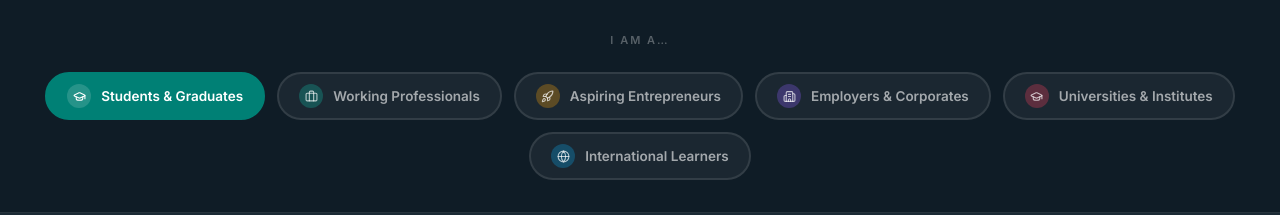
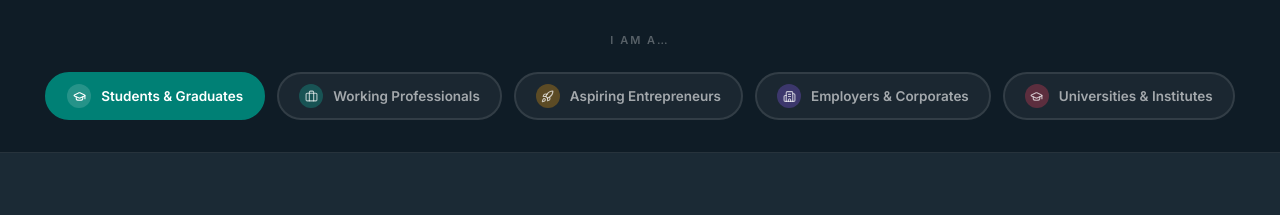
Before and after one commit to iicfeglobal-create/IICFE, a React (Vite) app: page / in a window 1280 px wide. Shown: the part 1163-1378 px from the top of the page. Built offline with nearby package versions, Linux system fonts and the light colour scheme.

Commit message:
Update AudienceTabs.jsx

```diff
--- a/src/components/sections/AudienceTabs.jsx
+++ b/src/components/sections/AudienceTabs.jsx
@@ -6,8 +6,7 @@ const tabs = [
   { icon: Briefcase,     label: 'Working Professionals', color: 'bg-teal-500/30' },
   { icon: Rocket,        label: 'Aspiring Entrepreneurs', color: 'bg-amber-500/30' },
   { icon: Building2,     label: 'Employers & Corporates', color: 'bg-violet-500/30' },
-  { icon: GraduationCap, label: 'Universities & Institutes', color: 'bg-rose-500/30' },
-  { icon: Globe,         label: 'International Learners', color: 'bg-sky-500/30' },
+  { icon: GraduationCap, label: 'Universities & Institutes', color: 'bg-rose-500/30' }
 ]
 
 export default function AudienceTabs() {
```
